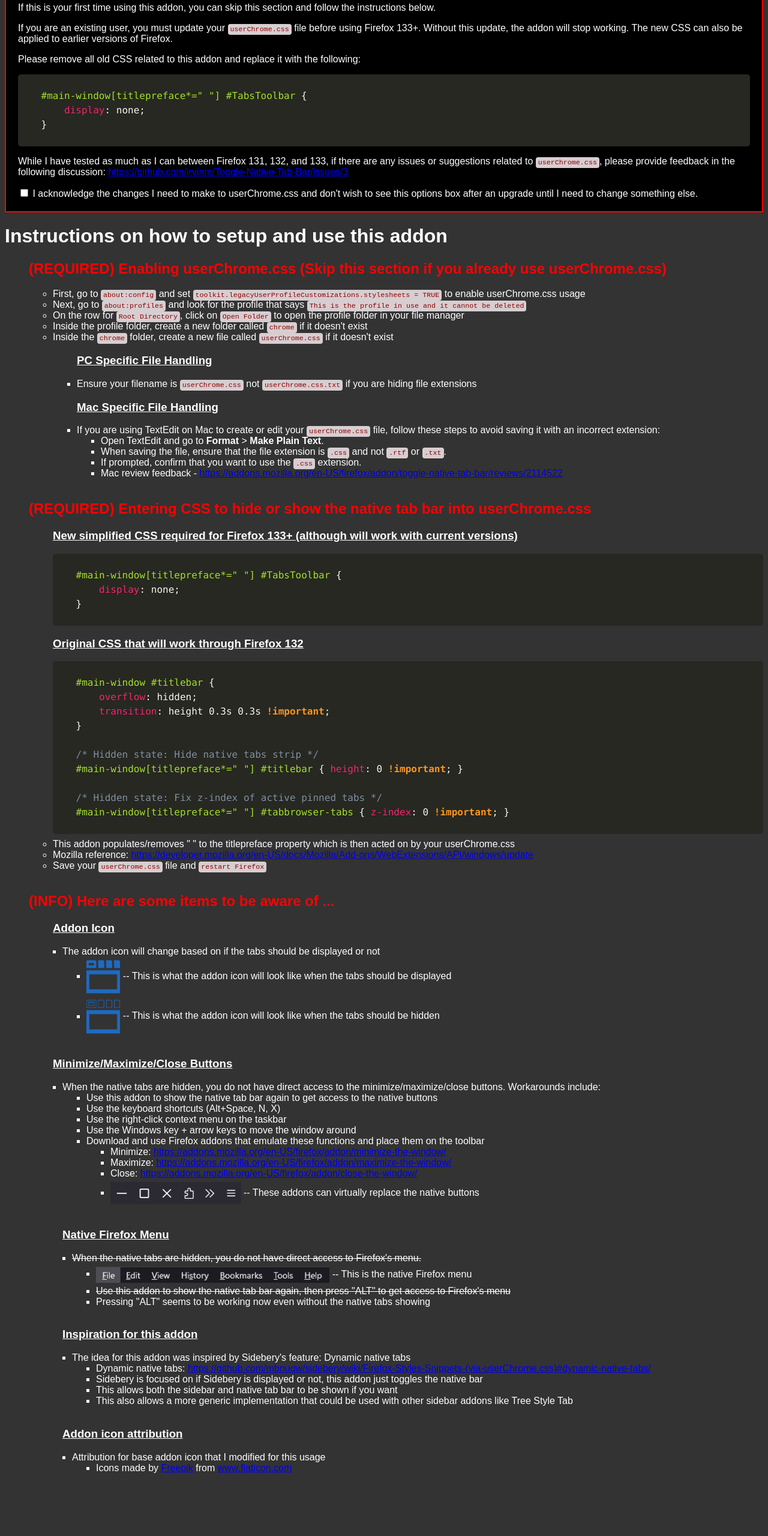
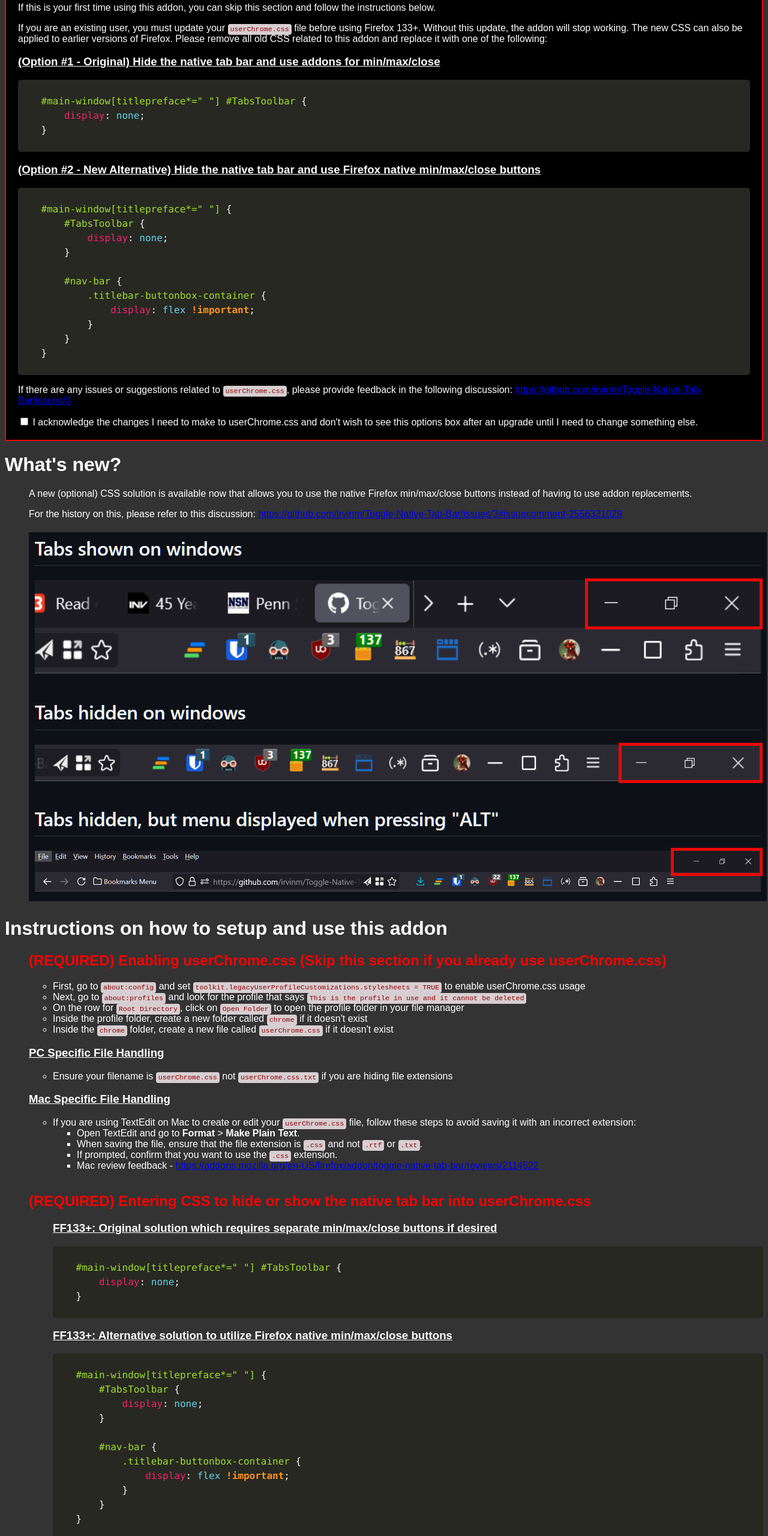
Before and after one commit to irvinm/Toggle-Native-Tab-Bar, a browser extension: page options.html in a window 1280 px wide. Shown: the part 180-2740 px from the top of the page at 60% size. Before the commit the page ends 2684 px from the top, so only its background shows below. Drawn offline with Linux system fonts and the light colour scheme.

Commit message:
Update documentation for new CSS solution to use FF natives buttons (optional)

```diff
--- a/options.html
+++ b/options.html
@@ -15,27 +15,43 @@
     <div id="update-notice" style="border: 2px solid red; padding: 0 20px 20px 20px; background-color: black; margin-bottom: 20px;">
         <h2 style="color: red;">IMPORTANT UPDATE REQUIRED FOR FIREFOX 133+</h2>
         <p>If this is your first time using this addon, you can skip this section and follow the instructions below.</p>
-        <p>If you are an existing user, you must update your <code>userChrome.css</code> file before using Firefox 133+. Without this update, the addon will stop working. The new CSS can also be applied to earlier versions of Firefox.</p>
-        <p>Please remove all old CSS related to this addon and replace it with the following:</p>
-        <div id="css-box">
+        <p>If you are an existing user, you must update your <code>userChrome.css</code> file before using Firefox 133+. Without this update, the addon will stop working. The new CSS can also be applied to earlier versions of Firefox. Please remove all old CSS related to this addon and replace it with one of the following:</p>
+
+        <h3>(Option #1 - Original) Hide the native tab bar and use addons for min/max/close</h3>
+            <div id="css-box">
     <span class="token selector">#main-window[titlepreface*=" "] #TabsToolbar</span> <span class="token punctuation">{</span>
-        <span class="token property">display</span><span class="token punctuation">:</span> none<span class="token punctuation">;</span>
+        <span class="token property">display</span><span class="token punctuation">:</span> <span class="token keyword">none</span><span class="token punctuation">;</span>
     <span class="token punctuation">}</span>
-        </div>
-<!--
-        <pre>
-            <code class="language-css">
-    #main-window[titlepreface*=" "] #TabsToolbar {
-        display: none;
-    }       </code>
-        </pre>
--->
-        <p>While I have tested as much as I can between Firefox 131, 132, and 133, if there are any issues or suggestions related to <code>userChrome.css</code>, please provide feedback in the following discussion: <a href="https://github.com/irvinm/Toggle-Native-Tab-Bar/issues/3">https://github.com/irvinm/Toggle-Native-Tab-Bar/issues/3</a></p>
+            </div>
+
+        <h3>(Option #2 - New Alternative) Hide the native tab bar and use Firefox native min/max/close buttons</h3>
+            <div id="css-box">
+    <span class="token selector">#main-window[titlepreface*=" "]</span> <span class="token punctuation">{</span>
+        <span class="token selector">#TabsToolbar</span> <span class="token punctuation">{</span>
+            <span class="token property">display</span><span class="token punctuation">:</span> <span class="token keyword">none</span><span class="token punctuation">;</span>
+        <span class="token punctuation">}</span>
+
+        <span class="token selector">#nav-bar</span> <span class="token punctuation">{</span>
+            <span class="token selector">.titlebar-buttonbox-container</span> <span class="token punctuation">{</span>
+                <span class="token property">display</span><span class="token punctuation">:</span> <span class="token keyword">flex</span> <span class="token important">!important</span><span class="token punctuation">;</span>
+            <span class="token punctuation">}</span>
+        <span class="token punctuation">}</span>
+    <span class="token punctuation">}</span>
+            </div>
+
+        <p>If there are any issues or suggestions related to <code>userChrome.css</code>, please provide feedback in the following discussion: <a href="https://github.com/irvinm/Toggle-Native-Tab-Bar/issues/3">https://github.com/irvinm/Toggle-Native-Tab-Bar/issues/3</a></p>
         <label>
             <input type="checkbox" id="acknowledge-FF133-checkbox">
             I acknowledge the changes I need to make to userChrome.css and don't wish to see this options box after an upgrade until I need to change something else.
         </label>
     </div>
+
+    <h1>What's new?</h1>
+    <ul>
+        <p>A new (optional) CSS solution is available now that allows you to use the native Firefox min/max/close buttons instead of having to use addon replacements.</p>
+        <p>For the history on this, please refer to this discussion: <a href="https://github.com/irvinm/Toggle-Native-Tab-Bar/issues/3#issuecomment-2556331029">https://github.com/irvinm/Toggle-Native-Tab-Bar/issues/3#issuecomment-2556331029</a></p>
+        <p><img src="native-buttons.png" alt="Native Buttons" style="vertical-align: middle; padding: 5px 0; width: auto; height: auto;"></p>
+    </ul>
 
     <h1>Instructions on how to setup and use this addon</h1>
     <ul style="padding-bottom: 1em;">
@@ -46,27 +62,29 @@
             <li>On the row for <code>Root Directory</code>, click on <code>Open Folder</code> to open the profile folder in your file manager</li>
             <li>Inside the profile folder, create a new folder called <code>chrome</code> if it doesn't exist</li>
             <li>Inside the <code>chrome</code> folder, create a new file called <code>userChrome.css</code> if it doesn't exist</li>
+        </ul>
+        <h3>PC Specific File Handling</h3>
+        <ul>
+            <li>Ensure your filename is <code>userChrome.css</code> not <code>userChrome.css.txt</code> if you are hiding file extensions</li>
+        </ul>
+        <h3>Mac Specific File Handling</h3>
+        <ul>
+            <li>If you are using TextEdit on Mac to create or edit your <code>userChrome.css</code> file, follow these steps to avoid saving it with an incorrect extension:</li>
             <ul>
-                <h3>PC Specific File Handling</h3>
-                <li>Ensure your filename is <code>userChrome.css</code> not <code>userChrome.css.txt</code> if you are hiding file extensions</li>
-                <h3>Mac Specific File Handling</h3>
-                <li>If you are using TextEdit on Mac to create or edit your <code>userChrome.css</code> file, follow these steps to avoid saving it with an incorrect extension:</li>
-                <ul>
-                    <li>Open TextEdit and go to <strong>Format</strong> > <strong>Make Plain Text</strong>.</li>
-                    <li>When saving the file, ensure that the file extension is <code>.css</code> and not <code>.rtf</code> or <code>.txt</code>.</li>
-                    <li>If prompted, confirm that you want to use the <code>.css</code> extension.</li>
-                    <li>Mac review feedback - <a href="https://addons.mozilla.org/en-US/firefox/addon/toggle-native-tab-bar/reviews/2114522">https://addons.mozilla.org/en-US/firefox/addon/toggle-native-tab-bar/reviews/2114522</a></li>
-                </ul>
+                <li>Open TextEdit and go to <strong>Format</strong> > <strong>Make Plain Text</strong>.</li>
+                <li>When saving the file, ensure that the file extension is <code>.css</code> and not <code>.rtf</code> or <code>.txt</code>.</li>
+                <li>If prompted, confirm that you want to use the <code>.css</code> extension.</li>
+                <li>Mac review feedback - <a href="https://addons.mozilla.org/en-US/firefox/addon/toggle-native-tab-bar/reviews/2114522">https://addons.mozilla.org/en-US/firefox/addon/toggle-native-tab-bar/reviews/2114522</a></li>
             </ul>
         </ul>
     </ul>
     <ul style="padding-bottom: 1em;">
         <h2>(REQUIRED) Entering CSS to hide or show the native tab bar into userChrome.css</h2>
         <ul>
-            <h3>New simplified CSS required for Firefox 133+ (although will work with current versions)</h3>
+            <h3>FF133+: Original solution which requires separate min/max/close buttons if desired</h3>
             <div id="css-box">
     <span class="token selector">#main-window[titlepreface*=" "] #TabsToolbar</span> <span class="token punctuation">{</span>
-        <span class="token property">display</span><span class="token punctuation">:</span> none<span class="token punctuation">;</span>
+        <span class="token property">display</span><span class="token punctuation">:</span> <span class="token keyword">none</span><span class="token punctuation">;</span>
     <span class="token punctuation">}</span>
             </div>
 <!--
@@ -77,19 +95,33 @@
         }       </code>
             </pre>
 -->
+            <h3>FF133+: Alternative solution to utilize Firefox native min/max/close buttons</h3>
+            <div id="css-box">
+    <span class="token selector">#main-window[titlepreface*=" "]</span> <span class="token punctuation">{</span>
+        <span class="token selector">#TabsToolbar</span> <span class="token punctuation">{</span>
+            <span class="token property">display</span><span class="token punctuation">:</span> <span class="token keyword">none</span><span class="token punctuation">;</span>
+        <span class="token punctuation">}</span>
 
-            <h3>Original CSS that will work through Firefox 132</h3>
+        <span class="token selector">#nav-bar</span> <span class="token punctuation">{</span>
+            <span class="token selector">.titlebar-buttonbox-container</span> <span class="token punctuation">{</span>
+                <span class="token property">display</span><span class="token punctuation">:</span> <span class="token keyword">flex</span> <span class="token important">!important</span><span class="token punctuation">;</span>
+            <span class="token punctuation">}</span>
+        <span class="token punctuation">}</span>
+    <span class="token punctuation">}</span>
+            </div>
+
+            <h3>Up to FF132: Initial solution</h3>
             <div id="css-box">
     <span class="token selector">#main-window #titlebar</span> <span class="token punctuation">{</span>
-        <span class="token property">overflow</span><span class="token punctuation">:</span> hidden<span class="token punctuation">;</span>
-        <span class="token property">transition</span><span class="token punctuation">:</span> height 0.3s 0.3s <span class="token important">!important</span><span class="token punctuation">;</span>
+        <span class="token property">overflow</span><span class="token punctuation">:</span><span class="token keyword"> hidden</span><span class="token punctuation">;</span>
+        <span class="token property">transition</span><span class="token punctuation">:</span><span class="token keyword"> height 0.3s 0.3s</span> <span class="token important">!important</span><span class="token punctuation">;</span>
     <span class="token punctuation">}</span>
 
     <span class="token comment">/* Hidden state: Hide native tabs strip */</span>
-    <span class="token selector">#main-window[titlepreface*=" "] #titlebar</span> <span class="token punctuation">{</span> <span class="token property">height</span><span class="token punctuation">:</span> 0 <span class="token important">!important</span><span class="token punctuation">;</span> <span class="token punctuation">}</span>
+    <span class="token selector">#main-window[titlepreface*=" "] #titlebar</span> <span class="token punctuation">{</span> <span class="token property">height</span><span class="token punctuation">:</span><span class="token keyword"> 0</span> <span class="token important">!important</span><span class="token punctuation">;</span> <span class="token punctuation">}</span>
 
     <span class="token comment">/* Hidden state: Fix z-index of active pinned tabs */</span>
-    <span class="token selector">#main-window[titlepreface*=" "] #tabbrowser-tabs</span> <span class="token punctuation">{</span> <span class="token property">z-index</span><span class="token punctuation">:</span> 0 <span class="token important">!important</span><span class="token punctuation">;</span> <span class="token punctuation">}</span>
+    <span class="token selector">#main-window[titlepreface*=" "] #tabbrowser-tabs</span> <span class="token punctuation">{</span> <span class="token property">z-index</span><span class="token punctuation">:</span><span class="token keyword"> 0</span> <span class="token important">!important</span><span class="token punctuation">;</span> <span class="token punctuation">}</span>
             </div>
     <!--
             <pre>
@@ -129,8 +161,10 @@
             </ul>
             <h3>Minimize/Maximize/Close Buttons</h3>
             <ul style="padding-left: 1em;">
-                <li>When the native tabs are hidden, you do not have direct access to the minimize/maximize/close buttons. Workarounds include:</li>
+                <li>If you use the simplified solution, when the native tabs are hidden, you do not have direct access to the minimize/maximize/close buttons. </li>
+                <li>Workarounds include:</li>
                 <ul style="padding-bottom: 1em;">
+                    <li>Use the new CSS solution to show the Firefox native buttons</li>
                     <li>Use this addon to show the native tab bar again to get access to the native buttons</li>
                     <li>Use the keyboard shortcuts (Alt+Space, N, X)</li>
                     <li>Use the right-click context menu on the taskbar</li>
@@ -145,17 +179,6 @@
                             -- These addons can virtually replace the native buttons
                         </li>
                     </ul>
-                </ul>
-            <h3>Native Firefox Menu</h3>
-            <ul style="padding-left: 1em;">
-                <li><s>When the native tabs are hidden, you do not have direct access to Firefox's menu.</s></li>
-                <ul style="padding-bottom: 1em;">
-                    <li>
-                        <img src="menu.png" alt="Firefox Menu" style="vertical-align: middle; width: 35%; padding: 5px 0;">
-                        -- This is the native Firefox menu
-                    </li>
-                    <li><s>Use this addon to show the native tab bar again, then press "ALT" to get access to Firefox's menu</s></li>
-                    <li>Pressing "ALT" seems to be working now even without the native tabs showing</li>
                 </ul>
             </ul>
             <h3>Inspiration for this addon</h3>
```
